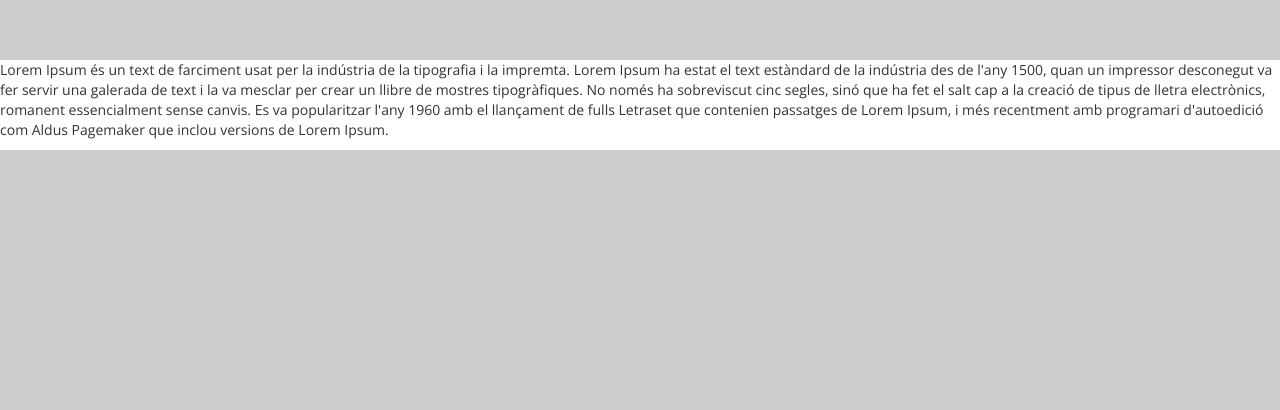
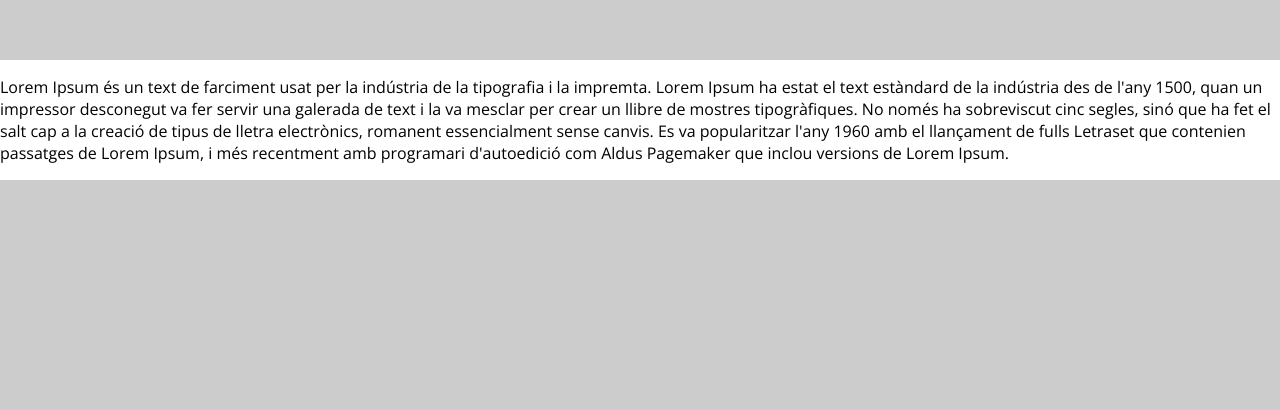
Before and after one commit to Trifit/html_starter_kit, a plain HTML site: page index.html in a window 1280 px wide. Shown: the part 390-800 px from the top of the page. Drawn offline with nearby package versions, Linux system fonts and the light colour scheme.

Commit message:
Update index.html

```diff
--- a/index.html
+++ b/index.html
@@ -4,16 +4,19 @@
     <meta charset="utf-8">
     <meta http-equiv="X-UA-Compatible" content="IE=edge">
     <meta name="viewport" content="width=device-width, initial-scale=1">
+    <!--[if lt IE 9]>
+      <script src="http://html5shiv.googlecode.com/svn/trunk/html5.js"></script>
+    <![endif]-->
 
     <title></title>
 
-    <link type="image/x-icon" href="favicon.ico" rel="icon"></link>
+    <link href="favicon.ico" rel="icon"></link>
     <!-- Css resset (normalize v3.0.2)-->
-    <link rel="stylesheet" type="text/css" href="css/normalize.css">
+    <link rel="stylesheet" href="css/normalize.css">
     <!-- Latest compiled and minified bootstrap CSS -->
-    <link rel="stylesheet" href="https://maxcdn.bootstrapcdn.com/bootstrap/3.3.1/css/bootstrap.min.css">
+    <!--<link rel="stylesheet" href="https://maxcdn.bootstrapcdn.com/bootstrap/3.3.1/css/bootstrap.min.css">-->
     <!--my custom theme -->
-    <link rel="stylesheet" type="text/css" href="css/main.css">
+    <link rel="stylesheet" href="css/main.css">
     <!--Custom Fonts from Google Fonts-->
     <link href='http://fonts.googleapis.com/css?family=Open+Sans:400,300,700' rel='stylesheet' type='text/css'>
   </head>
```
